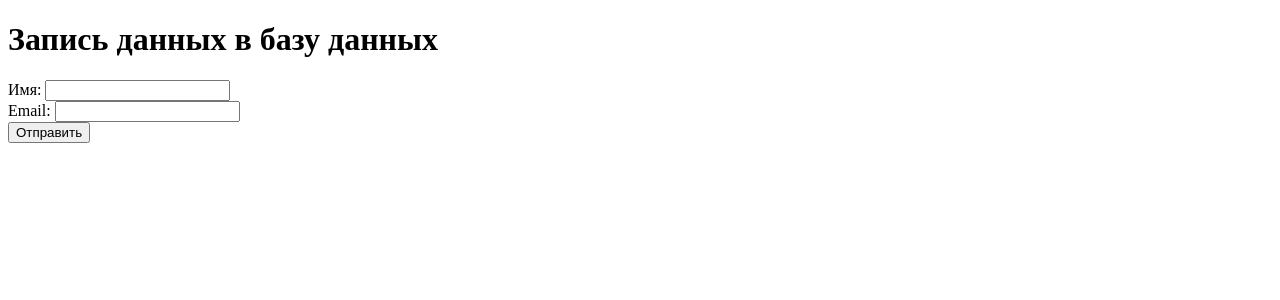
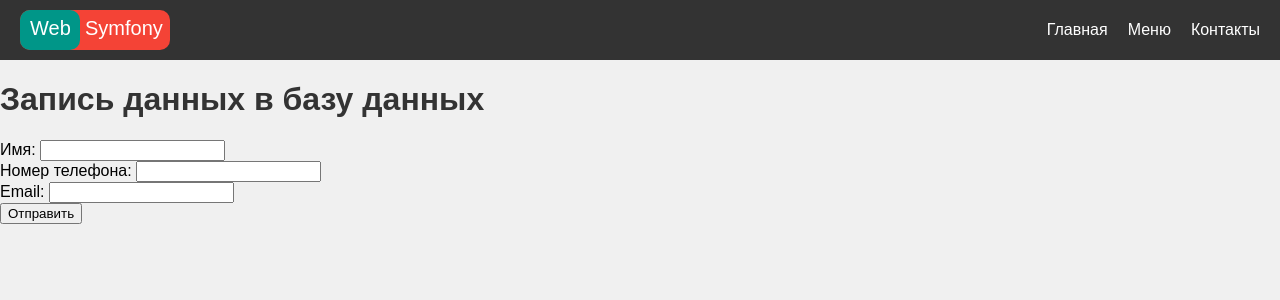
Before and after one commit to VladimirMakarof/MVC-PHP-Database-Template, a PHP site: page / in a window 1280 px wide. Shown: the top 300 px of the page. Run offline with PHP 8.4, Linux system fonts and the light colour scheme.

Commit message:
Add files via upload

```diff
--- a/controllers/UserController.php
+++ b/controllers/UserController.php
@@ -18,18 +18,20 @@ class UserController
     if ($_SERVER["REQUEST_METHOD"] == "POST") {
       $name = $_POST["name"];
       $email = $_POST["email"];
+      $phone = $_POST["phone"]; // Добавленное поле для номера телефона
 
-      if (empty($name) || empty($email)) {
-        $errorMessage = "Имя и email-адрес обязательны для заполнения.";
+      if (empty($name) || empty($email) || empty($phone)) {
+        $errorMessage = "Имя, email и номер телефона обязательны для заполнения.";
       } elseif (!filter_var($email, FILTER_VALIDATE_EMAIL)) {
         $errorMessage = "Неправильный формат email-адреса.";
-      } elseif ($this->model->insertUser($name, $email)) {
+      } elseif ($this->model->insertUser($name, $email, $phone)) { // Обновление метода insertUser
         $successMessage = "Данные успешно записаны в базу данных";
       } else {
         $errorMessage = "Ошибка при записи данных в базу данных.";
       }
     }
 
+
     // Включение HTML-шаблона
     include 'views/index.php';
   }
--- a/models/UserModel.php
+++ b/models/UserModel.php
@@ -1,15 +1,18 @@
 <?php
-class UserModel {
+class UserModel
+{
   private $conn;
 
-public function __construct($conn) {
+  public function __construct($conn)
+  {
     $this->conn = $conn;
   }
 
-public function insertUser($name, $email) {
-$sql = "INSERT INTO users (username, email) VALUES (?, ?)";
+  public function insertUser($name, $email, $phone)
+  {
+    $sql = "INSERT INTO users (username, email, phone) VALUES (?, ?, ?)";
     $stmt = $this->conn->prepare($sql);
-$stmt->bind_param("ss", $name, $email);
+    $stmt->bind_param("sss", $name, $email, $phone);
     return $stmt->execute();
   }
 }
--- /dev/null
+++ b/public/css/burger-menu.css
@@ -0,0 +1,82 @@
+.navbar {
+  background-color: #333;
+  color: #fff;
+  display: flex;
+  justify-content: space-between;
+  align-items: center;
+  padding: 10px 20px;
+}
+
+.menu-toggle {
+  display: none;
+  flex-direction: column;
+  cursor: pointer;
+  order: 1;
+}
+
+.bar {
+  width: 25px;
+  height: 3px;
+  background-color: #fff;
+  margin: 3px 0;
+  transition: transform 0.3s ease; /* Анимация для гамбургера */
+}
+
+.menu {
+  list-style-type: none;
+  margin: 0;
+  padding: 0;
+  display: flex;
+}
+
+.menu li {
+  margin-right: 20px;
+}
+
+.menu li:last-child {
+  margin-right: 0;
+}
+
+.menu a {
+  text-decoration: none;
+  color: #fff;
+}
+
+.menu-toggle.active + .menu > li {
+  padding: 20px 0;
+  margin: 0;
+}
+
+@media screen and (max-width: 768px) {
+  .menu {
+    display: none;
+    flex-direction: column;
+    background-color: #333;
+    position: absolute;
+    top: 60px;
+    right: 0;
+    width: 100%;
+  }
+
+  .menu.active {
+    display: flex;
+    align-items: center;
+  }
+
+  .menu-toggle {
+    display: flex;
+  }
+
+  /* Стили для крестика (активного состояния) */
+  .menu-toggle.active .bar1 {
+    transform: rotate(-50deg) translate(-7px, 6px);
+  }
+
+  .menu-toggle.active .bar2 {
+    opacity: 0;
+  }
+
+  .menu-toggle.active .bar3 {
+    transform: rotate(50deg) translate(-7px, -6px);
+  }
+}
--- /dev/null
+++ b/public/css/style.css
@@ -0,0 +1,13 @@
+/* Пример пользовательских стилей */
+body {
+  font-family: Arial, sans-serif;
+  background-color: #f0f0f0;
+  margin: 0;
+  padding: 0;
+}
+
+h1 {
+  color: #333;
+}
+
+/* Добавьте другие стили здесь */
--- /dev/null
+++ b/public/js/burger-menu.js
@@ -0,0 +1,7 @@
+const menuToggle = document.querySelector('.menu-toggle');
+const menu = document.querySelector('.menu');
+
+menuToggle.addEventListener('click', () => {
+  menu.classList.toggle('active');
+  menuToggle.classList.toggle('active');
+});
--- /dev/null
+++ b/views/header.php
@@ -0,0 +1,19 @@
+<nav class="navbar">
+  <svg xmlns="http://www.w3.org/2000/svg" width="150" height="40" viewBox="0 0 150 40">
+    <rect width="100%" height="100%" fill="#F44336" rx="10" ry="10" />
+    <rect width="40%" height="100%" fill="#009688" rx="10" ry="10" />
+    <text x="10" y="25" font-family="Arial" font-size="20" fill="white">Web</text>
+    <text x="65" y="25" font-family="Arial" font-size="20" fill="white">Symfony</text>
+  </svg>
+
+  <div class="menu-toggle">
+    <div class="bar bar1"></div>
+    <div class="bar bar2"></div>
+    <div class="bar bar3"></div>
+  </div>
+  <ul class="menu">
+    <li><a href="#">Главная</a></li>
+    <li><a href="#">Меню</a></li>
+    <li><a href="#">Контакты</a></li>
+  </ul>
+</nav>
--- a/views/index.php
+++ b/views/index.php
@@ -4,13 +4,22 @@
 <head>
   <meta charset="UTF-8">
   <title>Форма для записи в базу данных</title>
+  <link href="/public/css/style.css" rel="stylesheet">
+  <link rel="stylesheet" href="/public/css/burger-menu.css">
+
+
 </head>
 
 <body>
+  <?php include 'header.php'; ?>
   <h1>Запись данных в базу данных</h1>
   <form action="index.php" method="post">
     <label for="name">Имя:</label>
     <input type="text" name="name" required><br>
+
+    <label for="phone">Номер телефона:</label>
+    <input type="tel" name="phone" required><br>
+
 
     <label for="email">Email:</label>
     <input type="email" name="email" required><br>
@@ -27,6 +36,8 @@
 
     <input type="submit" value="Отправить"><br>
   </form>
+  <script src="/public/js/burger-menu.js"></script>
+
 </body>
 
 </html>
```
Also changed, not shown: controllers/AboutController.php (added), controllers/ContactController.php (added), controllers/HomeController.php (added), views/about-page.php (added), views/contact-page.php (added), views/footer.php (added). Lines whose indentation alone changed are shown as unchanged.
